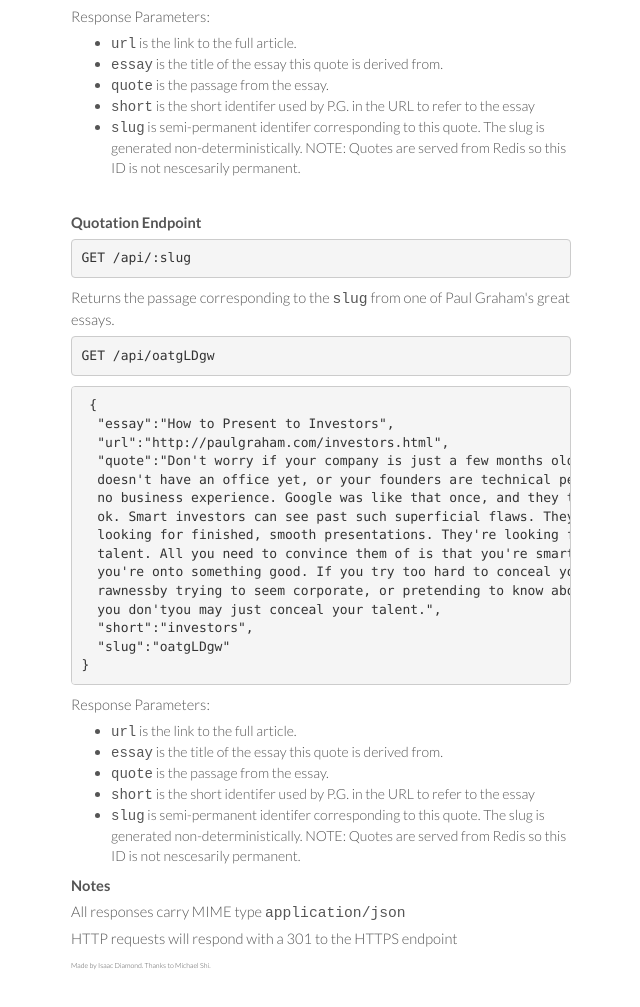
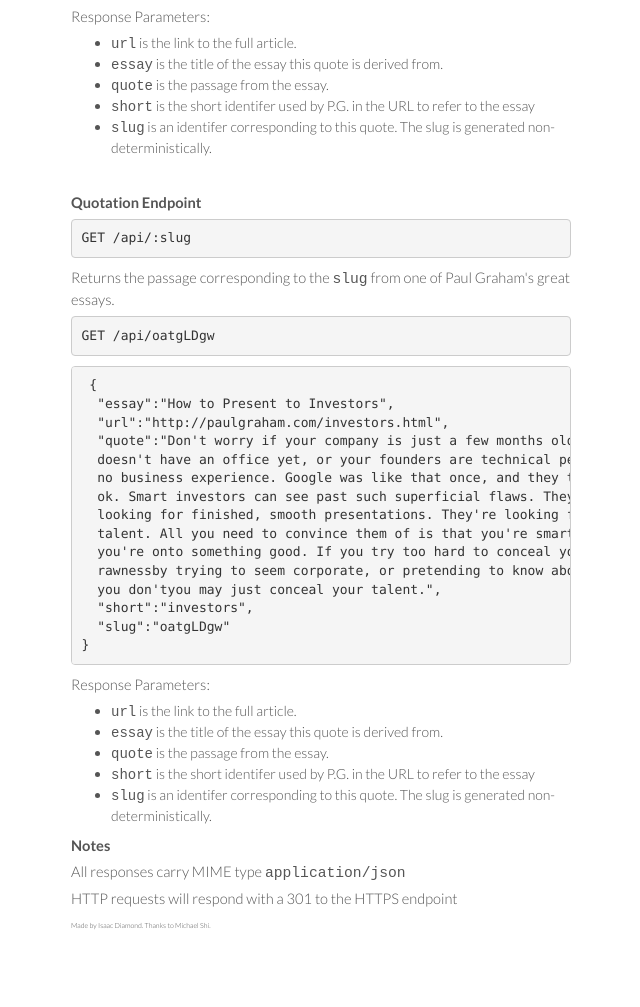
Before and after one commit to isaacd9/instagraham, a website: page www/static/index.html in a window 1280 px wide. Shown: the part 749-1756 px from the top of the page, without its empty margins (57-697 px from the left). Drawn offline with nearby package versions, Linux system fonts and the light colour scheme.

Commit message:
Update slug text

```diff
--- a/www/static/index.html
+++ b/www/static/index.html
@@ -114,9 +114,8 @@ p.ty {
           <li><tt>quote</tt> is the passage from the essay. </li>
           <li><tt>short</tt> is the short identifer used by P.G. in the URL to
             refer to the essay</li>
-          <li><tt>slug</tt> is semi-permanent identifer corresponding to this
-            quote. The slug is generated non-deterministically. NOTE: Quotes
-            are served from Redis so this ID is not nescesarily permanent.</li>
+          <li><tt>slug</tt> is an identifer corresponding to this
+            quote. The slug is generated non-deterministically.</li>
         </ul>
         <br>
         <p><b>Quotation Endpoint</b></p>
@@ -146,9 +145,8 @@ p.ty {
           <li><tt>quote</tt> is the passage from the essay. </li>
           <li><tt>short</tt> is the short identifer used by P.G. in the URL to
             refer to the essay</li>
-          <li><tt>slug</tt> is semi-permanent identifer corresponding to this
-            quote. The slug is generated non-deterministically. NOTE: Quotes
-            are served from Redis so this ID is not nescesarily permanent.</li>
+          <li><tt>slug</tt> is an identifer corresponding to this
+            quote. The slug is generated non-deterministically.</li>
         </ul>
       </div>
       <p><b>Notes</b></p>
```
